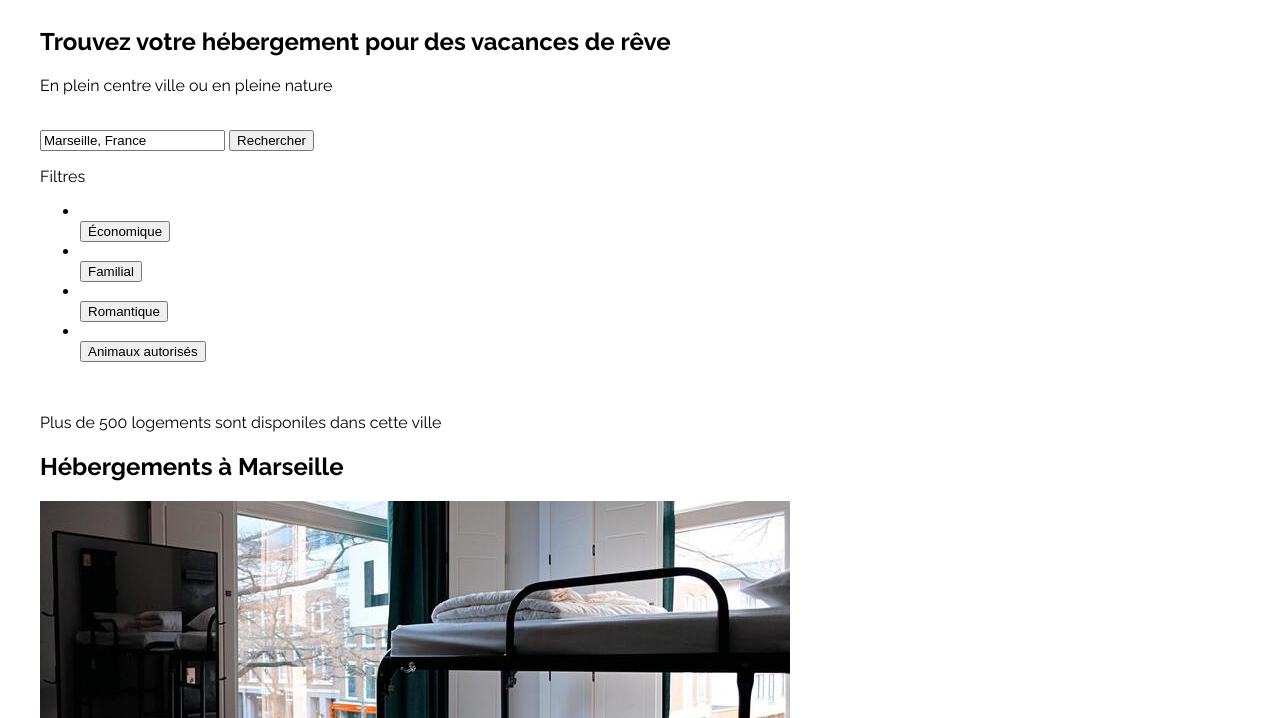
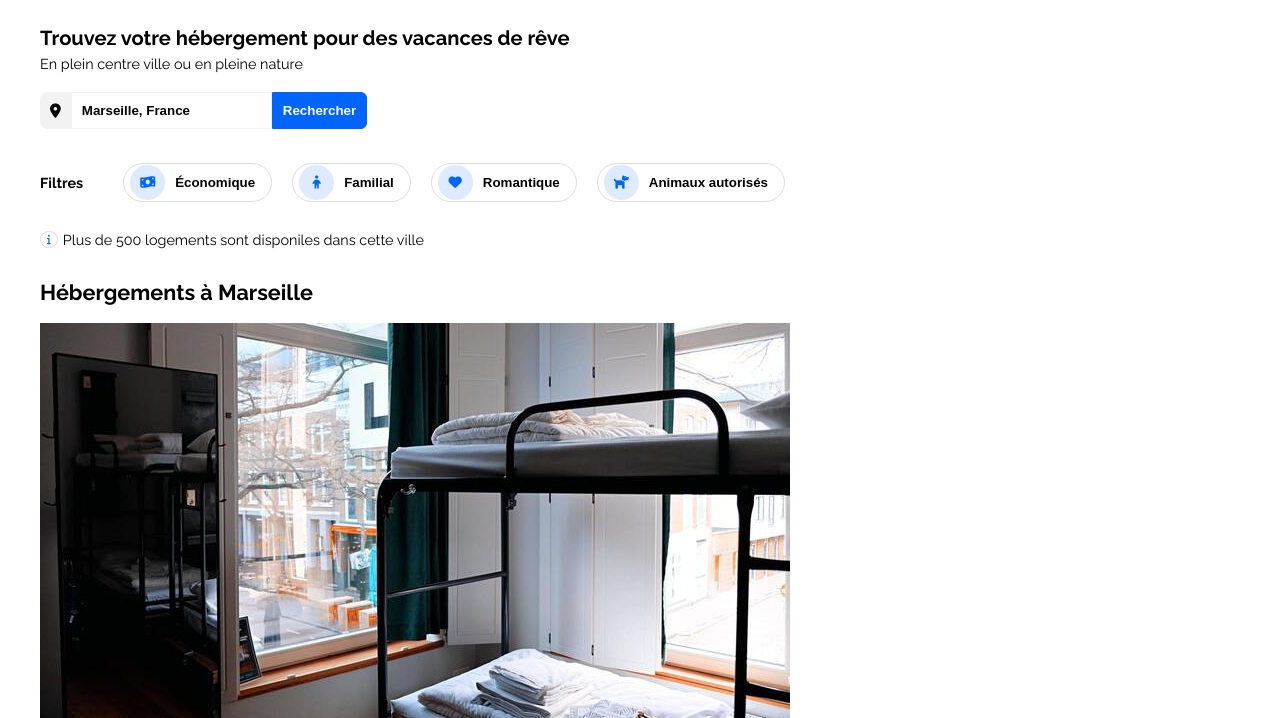
Before and after one commit to delphinedg/DelphineDuong_2_09052021, a plain HTML site: page index.html in a window 1280 px wide. Shown: the part 82-800 px from the top of the page. Drawn offline with Linux system fonts and the light colour scheme.

Commit message:
ajout styles section 1 : barre de recherche et filtres

```diff
--- a/index.html
+++ b/index.html
@@ -6,6 +6,7 @@
     <link rel="stylesheet" href="style.css"/>
     <title>Reservia</title>
     <meta name="descripton" content="Trouvez votre hébergement et les activités &agrave; faire dans la ville de votre choix en quelques clics avec Reservia."/>
+    <script src="https://kit.fontawesome.com/c832999ee1.js" crossorigin="anonymous"></script>
 </head>
 
 <body>
@@ -28,58 +29,69 @@
         <!-- Section 1 : Recherche et filtres -->
         <section>
             <h1>Trouvez votre h&eacute;bergement pour des vacances de r&ecirc;ve</h1>
-            <p>En plein centre ville ou en pleine nature</p>
+            <p id="description">En plein centre ville ou en pleine nature</p>
 
-            <div id="icon_localisation">
-                <img/>
+            <div id="container_search">
+                <div id="icon_mapmarker">
+                    <i class="fas fa-map-marker-alt"></i>
                 </div>
 
                 <form method="post" action="recherche.php">
                     <label for="city"></label>
-                <input type="search" name="city" id="city" value="Marseille, France"/>
-                <input type="submit" value="Rechercher"/>
+                    <input type="search" name="city" id="city" value="Marseille, France"/><input type="submit" value="Rechercher"/>
                 </form>
+            </div>
 
-            <div>
+            <div id="container_filters">
                 <p>Filtres</p>
                 <ul>
                     <li>
+                        <button type="button" class="button">
                             <div class="icon">
-                            <img/>
+                                <i class="fas fa-money-bill-wave"></i>
                             </div>
-                        <div>
-                            <button>&Eacute;conomique</button>
+                            <div class="filtre">
+                                &Eacute;conomique
                             </div>
+                        </button>
                     </li>
                     <li>
+                        <button type="button" class="button">
                             <div class="icon">
-                            <img/>
+                                <i class="fas fa-child"></i>
                             </div>
-                        <div>
-                            <button>Familial</button>
+                            <div class="filtre">
+                                Familial
                             </div>
+                        </button>
                     </li>
                     <li>
+                        <button type="button" class="button">
                             <div class="icon">
-                            <img/>
+                                <i class="fas fa-heart"></i>
                             </div>
-                        <div>
-                            <button>Romantique</button>
+                            <div class="filtre">
+                                Romantique
                             </div>
+                        </button>
                     </li>
                     <li>
+                        <button type="button" class="button">
                             <div class="icon">
-                            <img/>
+                                <i class="fas fa-dog"></i>
                             </div>
-                        <div>
-                            <button>Animaux autoris&eacute;s</button>
+                            <div class="filtre">
+                                Animaux autorisés
                             </div>
+                        </button>
                     </li>
                 </ul>
             </div>
 
-            <div>
-                <img/>
+            <div id="info">
+                <div id="icon_info">
+                    <i class="fas fa-info"></i>
+                </div>
                 <p>Plus de 500 logements sont disponiles dans cette ville</p>
             </div>
 
--- a/style.css
+++ b/style.css
@@ -4,6 +4,7 @@
     width: 1200px;
     margin: auto;
     font-family: 'Raleway', sans-serif;
+    font-size: 0.9em;
 }
 
 /* Header */
@@ -24,7 +25,6 @@ nav ul{
 
 nav li{
     margin-right: 60px ;
-    font-size: 0.9em;
 
 }
 
@@ -55,3 +55,102 @@ nav a:focus{ /* quand le lien est sélectionné */
     color: #0065FC;
     font-weight: 700;
 }
+
+/* Section 1 : recherche et filtres */
+
+h1{
+    font-size: 1.4em;
+    font-weight: 700;
+    margin-bottom: 0;
+}
+
+#description{
+    margin-top: 5px;
+    margin-bottom: 20px;
+}
+
+#container_search{
+    display: flex;
+    align-items: center;
+}
+
+ #icon_mapmarker{
+     background-color: #F2F2F2;
+     padding: 10px;
+     border-radius: 8px 0 0 8px;
+ }
+
+input{
+    font-weight: 700;
+    padding: 10px;
+    border: #F2F2F2 1px solid;
+}
+
+input[type=submit]{
+    background-color: #0065FC;
+    color: #fff;
+    border-radius: 0 6px 6px 0;
+    cursor: pointer;
+    border: 1px solid #0065FC;
+}
+
+#container_filters{
+    display: flex;
+    margin-top: 20px;
+    align-items: center;
+}
+
+#container_filters p{
+    font-weight: 700;
+}
+
+#container_filters ul{
+    display: flex;
+}
+
+#container_filters li{
+    list-style-type: none;
+    margin-right: 20px;
+}
+
+.button{
+    display: flex;
+    justify-content: space-between;
+    align-items: center;
+    font-weight: 700;
+    background-color: #fff;
+    border: 1px solid #dddddd;
+    border-radius: 20px;
+}
+
+#container_filters button:hover{
+    background-color: #DEEBFF;
+    cursor: pointer;
+}
+
+.icon{
+    color: #0065FC;
+    padding: 10px;
+    background-color: #DEEBFF;
+    width: 15px;
+    height: 15px;
+    border-radius: 20px;
+}
+
+.filtre{
+    margin: 0 10px 0 10px;
+}
+
+#info{
+    display: flex;
+    align-items: center;
+}
+
+#icon_info{
+    border: 1px solid #dddddd;
+    padding: 2px 6px;
+    border-radius: 15px;
+    color: #0065FC;
+    margin-right: 5px;
+    font-size: 0.7em;
+}
```
Lines whose indentation alone changed are shown as unchanged.
